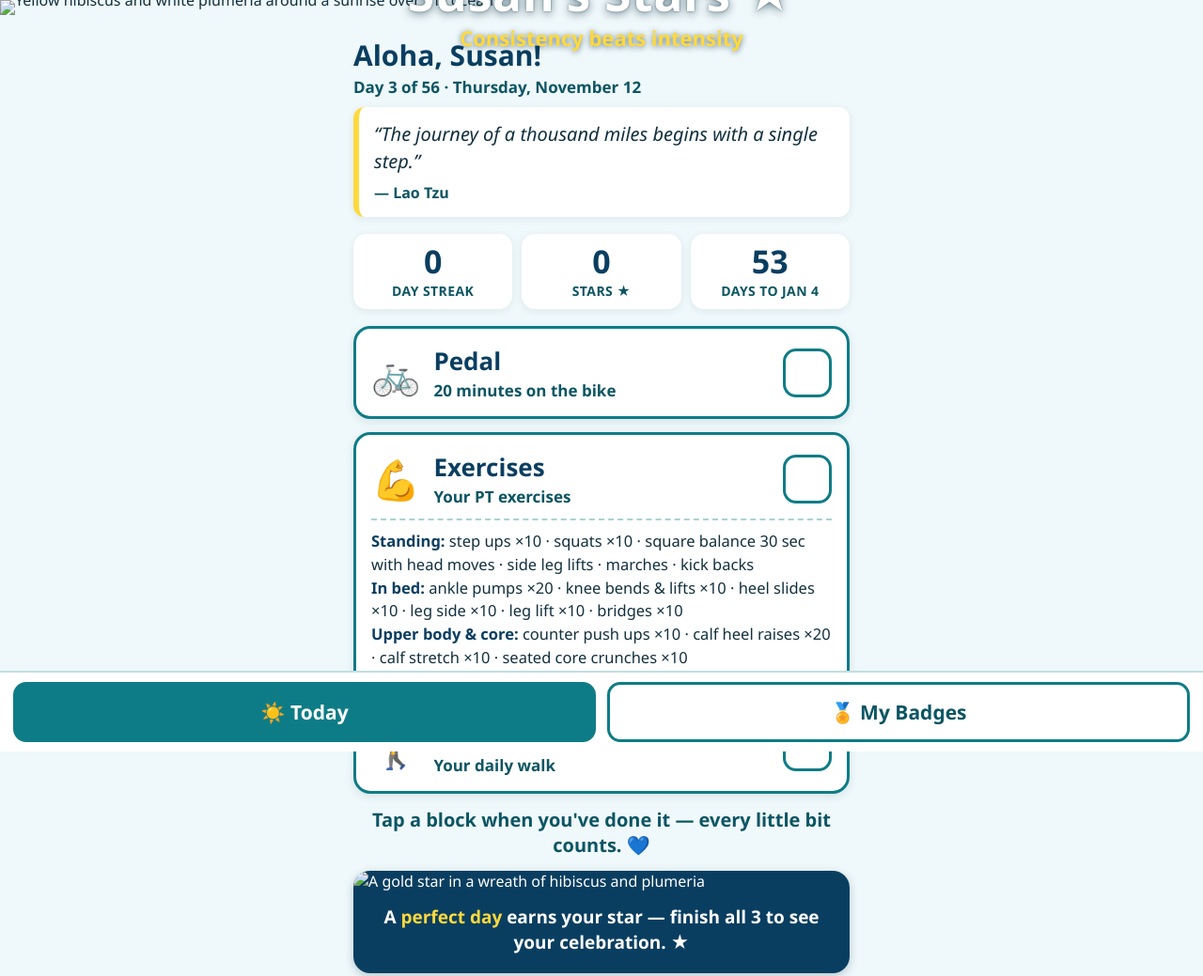
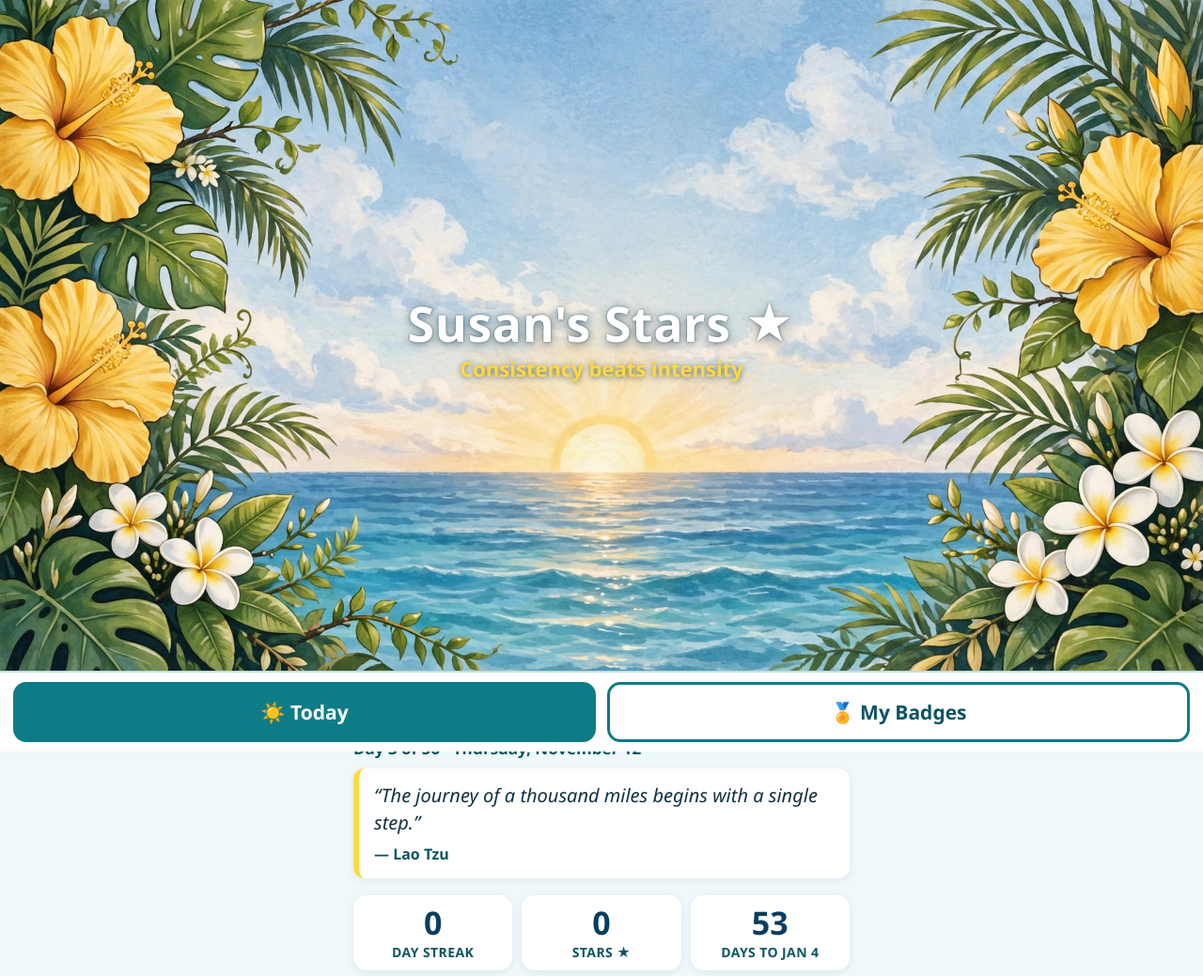
Before and after one commit to grantbuildswithai-creator/Mom-fitness, a plain HTML site: page index.html in a window 1280 px wide. Shown: the top 1039 px of the page at 94% size. Drawn offline with Linux system fonts and the light colour scheme.

Commit message:
Point image paths at repo root (uploads landed there, no assets folder)

```diff
--- a/index.html
+++ b/index.html
@@ -7,8 +7,8 @@
 <meta name="apple-mobile-web-app-status-bar-style" content="default">
 <meta name="apple-mobile-web-app-title" content="Susan's Stars">
 <title>Susan's Stars</title>
-<link rel="icon" href="assets/icon-180.png">
-<link rel="apple-touch-icon" href="assets/icon-180.png">
+<link rel="icon" href="icon-180.png">
+<link rel="apple-touch-icon" href="icon-180.png">
 <style>
   :root{
     --deep-sea:#0A3E60; --deep-teal:#0B5563; --teal:#0E7C86; --bright:#1B9AAA;
@@ -178,7 +178,7 @@
 <body>
 
 <header class="hero">
-  <img src="assets/header.jpg" alt="Yellow hibiscus and white plumeria around a sunrise over the ocean">
+  <img src="header.jpg" alt="Yellow hibiscus and white plumeria around a sunrise over the ocean">
   <div class="title">
     <h1>Susan's Stars ★</h1>
     <div class="tag">Consistency beats intensity</div>
@@ -232,7 +232,7 @@
     <p class="cheer" id="cheer"></p>
 
     <div class="strip">
-      <img src="assets/star-wreath.jpg" alt="A gold star in a wreath of hibiscus and plumeria">
+      <img src="star-wreath.jpg" alt="A gold star in a wreath of hibiscus and plumeria">
       <p>A <b>perfect day</b> earns your star — finish all 3 to see your celebration. ★</p>
     </div>
   </section>
@@ -241,7 +241,7 @@
   <section id="view-badges" class="hidden">
     <h2 class="screen">My Badges</h2>
     <div class="starsummary">
-      <img src="assets/star-wreath.jpg" alt="A gold star in a wreath of hibiscus and plumeria">
+      <img src="star-wreath.jpg" alt="A gold star in a wreath of hibiscus and plumeria">
       <div class="inner">
         <div class="big"><span id="badge-stars">0</span> perfect-day stars ★</div>
         <div class="small" id="badge-best">Best streak so far: 0 days</div>
@@ -265,7 +265,7 @@
 
 <div id="celebrate">
   <div class="card">
-    <img src="assets/star-wreath.jpg" alt="A gold star in a wreath of hibiscus and plumeria">
+    <img src="star-wreath.jpg" alt="A gold star in a wreath of hibiscus and plumeria">
     <h2>A perfect day, Susan! ★</h2>
     <p>You did all three — pedal, exercises, and walk.<br>Another star for your collection!</p>
     <button id="btn-celebrate-close" type="button">Wonderful!</button>
```
